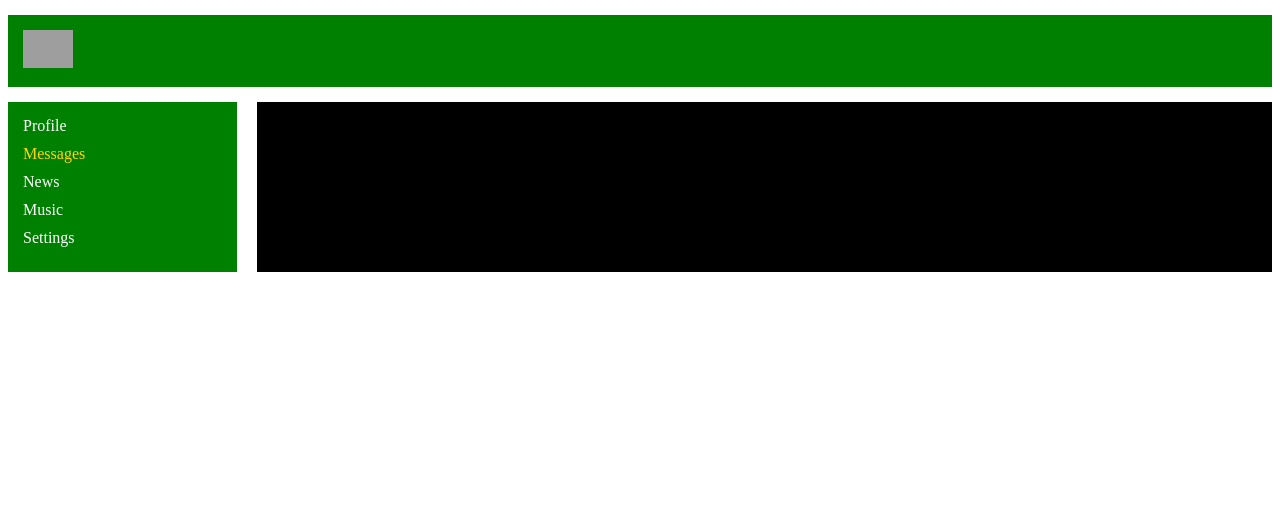
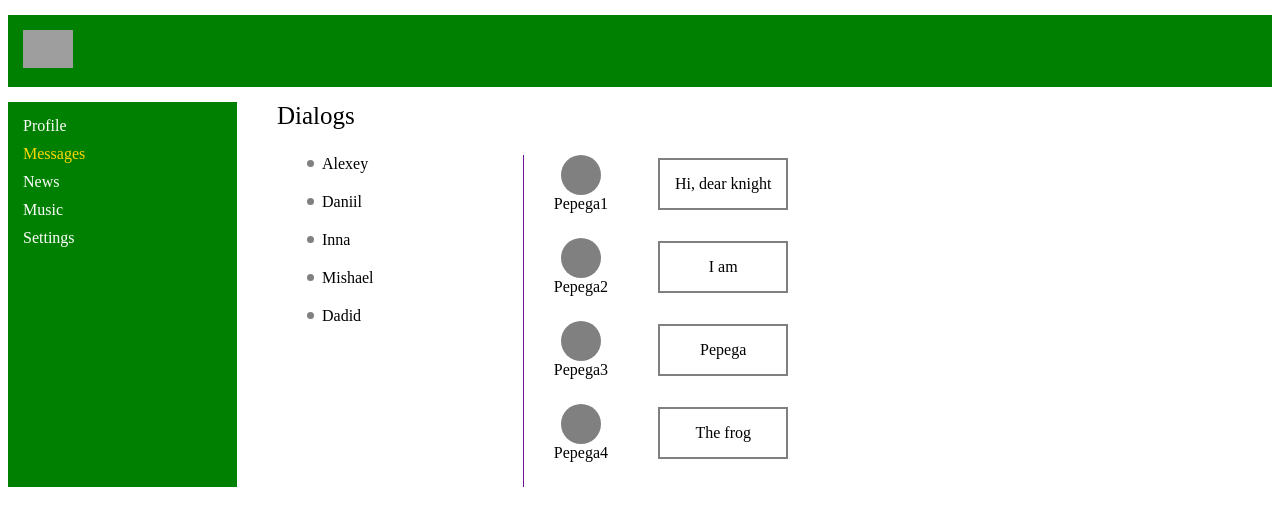
Before and after one commit to Pepegafrogg/social, a React (Create React App) app: page /messages in a window 1280 px wide. Shown: the top 526 px of the page. Built offline with nearby package versions, Linux system fonts and the light colour scheme; grey boxes are pictures that could not be loaded; the HTML template or start-up script is replaced by a standard one.

Commit message:
Dialogs and minor edits

```diff
--- a/src/App.js
+++ b/src/App.js
@@ -17,7 +17,7 @@ function App() {
             <div className="page">
                <Nav />
                <Routes>
-                  <Route path="/" element={<App />} />
+                  <Route path="/" element={<Dialogs />} />
                   <Route path="/profile" element={<Main />} />
                   <Route path="/messages" element={<Dialogs />} />
                   <Route path="/news" element={<News />} />
--- a/src/components/dialogs/Dialogs.jsx
+++ b/src/components/dialogs/Dialogs.jsx
@@ -1,10 +1,36 @@
 import React from 'react';
+import DialogItem from './dialogItem/DialogItem';
 import classes from './Dialogs.module.css';
+import MessageItem from './messageItem/MessageItem';
 
 const Dialogs = () => {
+   const dialogData = [{ id: 1, name: 'Alexey' }, { id: 2, name: 'Daniil' }, { id: 3, name: 'Inna' }, { id: 4, name: 'Mishael' }, { id: 5, name: 'Dadid' }, { id: 6, name: 'Polina' },]
+   const messagesData = [
+      { id: 1, name: 'Pepega1', message: 'Hi, dear knight', },
+      { id: 2, name: 'Pepega2', message: 'I am' },
+      { id: 3, name: 'Pepega3', message: 'Pepega' },
+      { id: 4, name: 'Pepega4', message: 'The frog' },
+      { id: 5, name: 'Pepega5', message: 'I like ' },
+      { id: 6, name: 'Pepega6', message: 'To do kwa' },
+   ]
    return (
       <div className={classes.main}>
-         123
+         <div className={classes.dialogs__header}>Dialogs</div>
+         <div className={classes.dialogs_wrapper}>
+            <div className={classes.dialogs__item}>
+               <DialogItem name={dialogData[0].name} id={dialogData[0].id} />
+               <DialogItem name={dialogData[1].name} id={dialogData[1].id} />
+               <DialogItem name={dialogData[2].name} id={dialogData[2].id} />
+               <DialogItem name={dialogData[3].name} id={dialogData[3].id} />
+               <DialogItem name={dialogData[4].name} id={dialogData[4].id} />
+            </div>
+            <div className={classes.messages__item}>
+               <MessageItem id={messagesData[0].id} name={messagesData[0].name} message={messagesData[0].message} />
+               <MessageItem id={messagesData[1].id} name={messagesData[1].name} message={messagesData[1].message} />
+               <MessageItem id={messagesData[2].id} name={messagesData[2].name} message={messagesData[2].message} />
+               <MessageItem id={messagesData[3].id} name={messagesData[3].name} message={messagesData[3].message} />
+            </div>
+         </div>
       </div>
    );
 }
--- a/src/components/dialogs/Dialogs.module.css
+++ b/src/components/dialogs/Dialogs.module.css
@@ -2,6 +2,35 @@
    padding-left: 20px;
    margin-left: 20px;
    width: 100%;
-   background-color: black;
 
 }
+.dialogs_wrapper{
+   display: flex;
+}
+.dialogs__header{
+   font-weight: 500;
+   font-size: 25px;
+   width: 100%;
+   margin-bottom: 25px;
+}
+.dialogs__item{
+   border-right: 1px solid rgb(106, 18, 151);
+   padding-right: 15%;
+   padding-left: 30px;
+
+}
+.messages__item{
+   position: relative;
+
+}
+.messages__item:before{
+   /* content: "";
+   display: block;
+   background-color: gray;
+   border-radius: 10px;
+   width: 7px;
+   height: 7px;
+
+   position: absolute; */
+
+}
--- /dev/null
+++ b/src/components/dialogs/dialogItem/DialogItem.jsx
@@ -0,0 +1,17 @@
+import React from 'react';
+import { NavLink, Route, Router } from 'react-router-dom';
+import classes from './DialogItem.module.css'
+
+const DialogItem = (props) => {
+   return (
+      <div className={classes.companion}>
+         <NavLink to={`/messages/${props.id}`}
+            className={navData => navData.isActive ? classes.active : classes.item}
+         >
+            {props.name}
+         </NavLink>
+      </div>
+   );
+}
+
+export default DialogItem;
--- /dev/null
+++ b/src/components/dialogs/dialogItem/DialogItem.module.css
@@ -0,0 +1,24 @@
+.companion{
+   padding-left: 15px;
+   margin-bottom: 20px;
+   position: relative;
+}
+.companion a{
+   color: black;
+   text-decoration: none;
+}
+.companion:before{
+   content: "";
+   display: block;
+   background-color: gray;
+   border-radius: 10px;
+   width: 7px;
+   height: 7px;
+
+   position: absolute;
+   left: 0;
+   top: 30%;
+}
+.companion .active{
+   color: gold;
+}
--- /dev/null
+++ b/src/components/dialogs/messageItem/MessageItem.jsx
@@ -0,0 +1,21 @@
+import React from 'react';
+import classes from './MessageItem.module.css';
+
+const MessageItem = (props) => {
+   return (
+      <div className={classes.companion}>
+         <div className={classes.companionInfo}>
+            <div className={classes.avatar}></div>
+            <div className={classes.companionName}>
+               {props.name}
+            </div>
+         </div>
+         <div className={classes.companionMessages}>
+            {props.message}
+         </div>
+
+      </div>
+   );
+}
+
+export default MessageItem;
--- /dev/null
+++ b/src/components/dialogs/messageItem/MessageItem.module.css
@@ -0,0 +1,32 @@
+.companion{
+   margin-left: 30px;
+   margin-bottom: 25px;
+   display: flex;
+   align-items: center;
+
+}
+.companionInfo{
+   display: flex;
+   flex-direction: column;
+   justify-content: center;
+}
+.avatar{
+   margin: 0 auto;
+   content: "";
+   display: block;
+   background-color: gray;
+   border-radius: 40px;
+   width: 40px;
+   height: 40px;
+
+}
+.companionName{
+
+}
+.companionMessages{
+   text-align: center;
+   width: 100%;
+   margin-left: 50px;
+   padding: 15px;
+   border: 2px solid gray;
+}
--- a/src/components/main/MyPosts/MyPost/MyPost.jsx
+++ b/src/components/main/MyPosts/MyPost/MyPost.jsx
@@ -4,7 +4,8 @@ import classes from './MyPost.module.css'
 const MyPost = (props) => {
    return (
       <div className={classes.post}>
-         {props.value}
+         {props.post}
+         likes: {props.likes}
       </div>
    );
 }
--- a/src/components/main/MyPosts/MyPost/MyPost.module.css
+++ b/src/components/main/MyPosts/MyPost/MyPost.module.css
@@ -3,5 +3,8 @@
    margin-top: 10px;
 }
 .post{
-   margin-bottom: 5px;
+   margin-bottom: 20px;
 }
+.post:last-child{
+   margin-bottom: 0;
+}
--- a/src/components/main/MyPosts/MyPosts.jsx
+++ b/src/components/main/MyPosts/MyPosts.jsx
@@ -3,14 +3,24 @@ import MyPost from './MyPost/MyPost';
 import classes from './MyPosts.module.css'
 
 const MyPosts = () => {
+   const postsData = [
+      { id: 2, post: 'Trying', likes: 4 },
+      { id: 3, post: 'to create', likes: 2 },
+      { id: 4, post: 'my first', likes: 6 },
+      { id: 5, post: 'react app', likes: 12 },
+      { id: 6, post: 'that is all', likes: 8 }
+   ]
    return (
       <div className={classes.main}>
          <div className={classes.formname}>My posts</div>
-         <div className={classes.form}></div>
+         <div className={classes.form}>
+            <textarea name="Write yout post" id="" ></textarea>
+            <button>add post</button>
+         </div>
          <div className={classes.listOfPosts}>
-            <MyPost value={1} />
-            <MyPost value={2} />
-            <MyPost value={3} />
+            <MyPost id={postsData[0].id} post={postsData[0].post} likes={postsData[0].likes} />
+            <MyPost id={postsData[1].id} post={postsData[1].post} likes={postsData[0].likes} />
+            <MyPost id={postsData[2].id} post={postsData[2].post} likes={postsData[0].likes} />
          </div>
       </div>
    );
--- a/src/components/main/MyPosts/MyPosts.module.css
+++ b/src/components/main/MyPosts/MyPosts.module.css
@@ -4,10 +4,17 @@
 .formname{
    margin: 15px 0;
 }
-.form{
-   height: 50px;
-   background-color: #000;
+.form textarea{
+   width: 100%;
+   min-height: 70px;
+   position: relative;
+}
+.form button{
+   padding: 15px;
+   position: absolute;
+   right: 0px;
+
 }
 .listOfPosts{
-
+   margin-top: 50px;
 }
```
